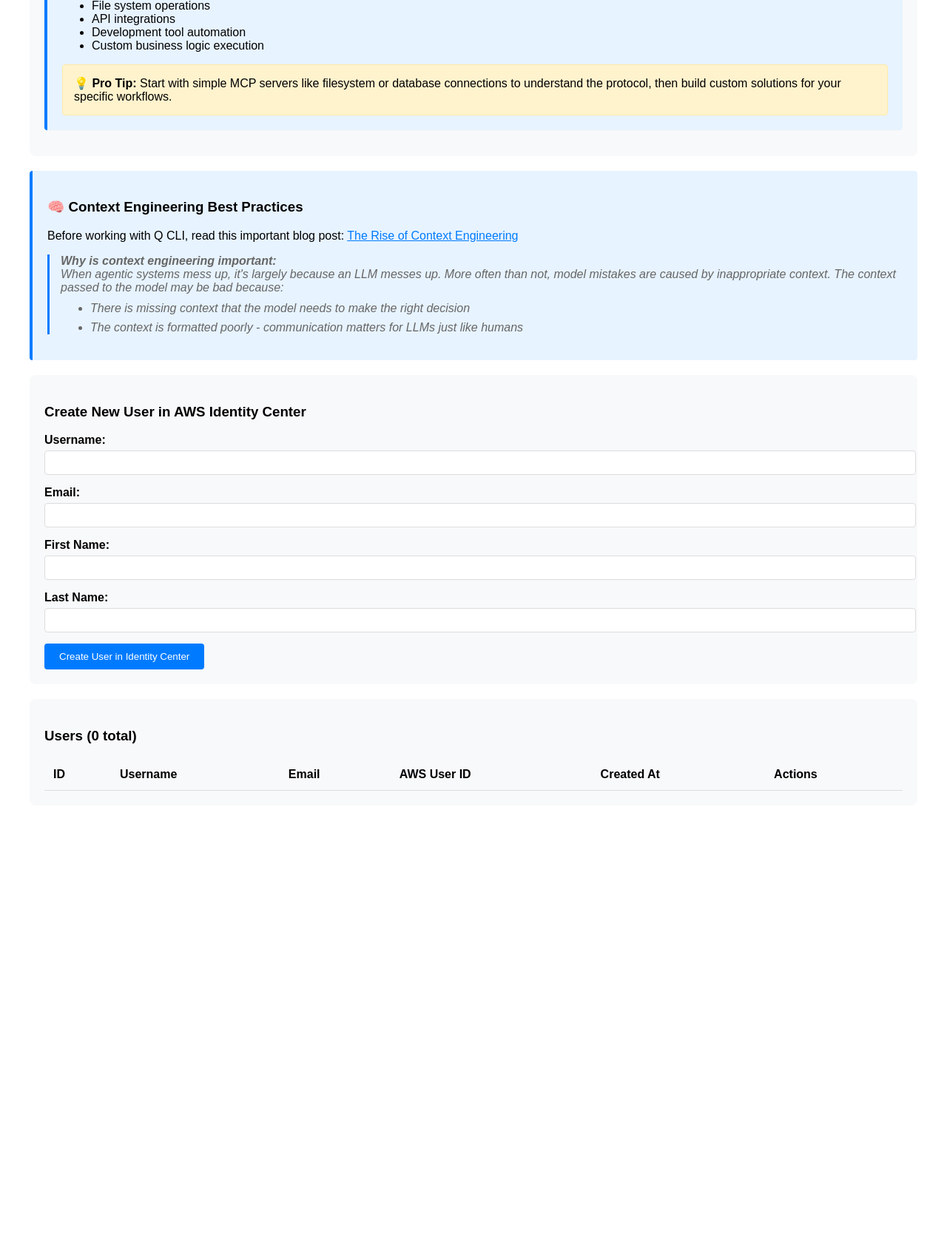
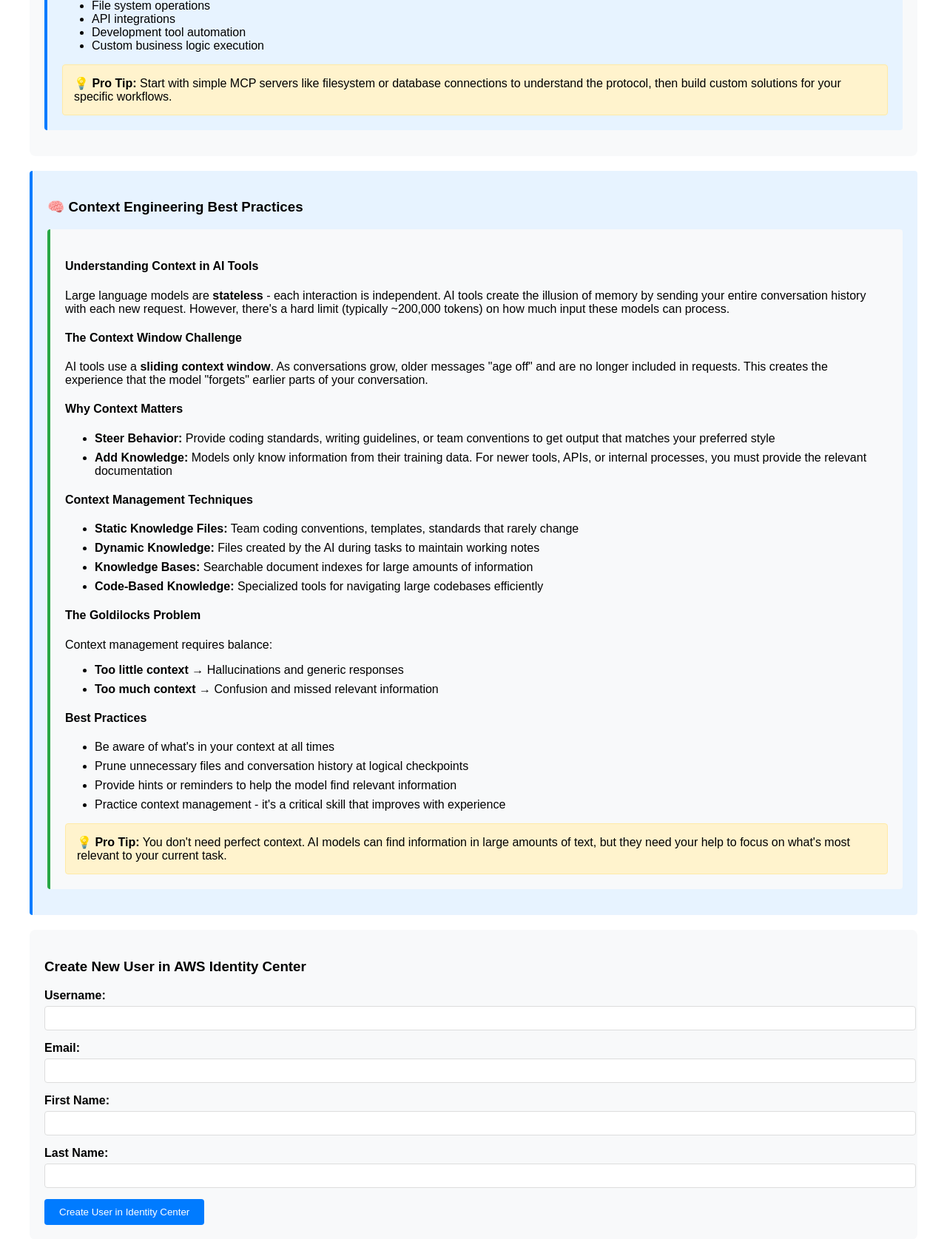
Before and after one commit to mtrampic/argocd-isengard-q-profile-vending, a Flask app: page / in a window 1280 px wide. Shown: the part 1851-3526 px from the top of the page at 74% size. Before the commit the page ends 2920 px from the top, so only its background shows below. Run offline with Flask 3, Linux system fonts and the light colour scheme; the visitor is signed in with stand-in values (Sample User, id 1); data that the repository does not hold is empty.

Commit message:
Add comprehensive Context Engineering guide from transcript

```diff
--- a/app/templates/dashboard.html
+++ b/app/templates/dashboard.html
@@ -142,15 +142,47 @@
 
     <div class="instructions">
         <h3>🧠 Context Engineering Best Practices</h3>
-        <p>Before working with Q CLI, read this important blog post: <a href="https://blog.langchain.com/the-rise-of-context-engineering/" target="_blank" style="color: #007bff;">The Rise of Context Engineering</a></p>
-        <blockquote style="border-left: 3px solid #007bff; padding-left: 15px; margin: 15px 0; font-style: italic; color: #666;">
-            <strong>Why is context engineering important:</strong><br>
-            When agentic systems mess up, it's largely because an LLM messes up. More often than not, model mistakes are caused by inappropriate context. The context passed to the model may be bad because:
-            <ul style="margin: 10px 0;">
-                <li>There is missing context that the model needs to make the right decision</li>
-                <li>The context is formatted poorly - communication matters for LLMs just like humans</li>
+        <div style="background: #f8f9fa; border-left: 4px solid #28a745; padding: 20px; margin: 15px 0; border-radius: 4px;">
+
+            <h4>Understanding Context in AI Tools</h4>
+            <p>Large language models are <strong>stateless</strong> - each interaction is independent. AI tools create the illusion of memory by sending your entire conversation history with each new request. However, there's a hard limit (typically ~200,000 tokens) on how much input these models can process.</p>
+
+            <h4>The Context Window Challenge</h4>
+            <p>AI tools use a <strong>sliding context window</strong>. As conversations grow, older messages "age off" and are no longer included in requests. This creates the experience that the model "forgets" earlier parts of your conversation.</p>
+
+            <h4>Why Context Matters</h4>
+            <ul>
+                <li><strong>Steer Behavior:</strong> Provide coding standards, writing guidelines, or team conventions to get output that matches your preferred style</li>
+                <li><strong>Add Knowledge:</strong> Models only know information from their training data. For newer tools, APIs, or internal processes, you must provide the relevant documentation</li>
             </ul>
-        </blockquote>
+
+            <h4>Context Management Techniques</h4>
+            <ul>
+                <li><strong>Static Knowledge Files:</strong> Team coding conventions, templates, standards that rarely change</li>
+                <li><strong>Dynamic Knowledge:</strong> Files created by the AI during tasks to maintain working notes</li>
+                <li><strong>Knowledge Bases:</strong> Searchable document indexes for large amounts of information</li>
+                <li><strong>Code-Based Knowledge:</strong> Specialized tools for navigating large codebases efficiently</li>
+            </ul>
+
+            <h4>The Goldilocks Problem</h4>
+            <p>Context management requires balance:</p>
+            <ul>
+                <li><strong>Too little context</strong> → Hallucinations and generic responses</li>
+                <li><strong>Too much context</strong> → Confusion and missed relevant information</li>
+            </ul>
+
+            <h4>Best Practices</h4>
+            <ul>
+                <li>Be aware of what's in your context at all times</li>
+                <li>Prune unnecessary files and conversation history at logical checkpoints</li>
+                <li>Provide hints or reminders to help the model find relevant information</li>
+                <li>Practice context management - it's a critical skill that improves with experience</li>
+            </ul>
+
+            <div style="background: #fff3cd; border: 1px solid #ffeaa7; padding: 15px; border-radius: 4px; margin-top: 15px;">
+                <strong>💡 Pro Tip:</strong> You don't need perfect context. AI models can find information in large amounts of text, but they need your help to focus on what's most relevant to your current task.
+            </div>
+        </div>
     </div>
 
     {% with messages = get_flashed_messages(with_categories=true) %}
```
